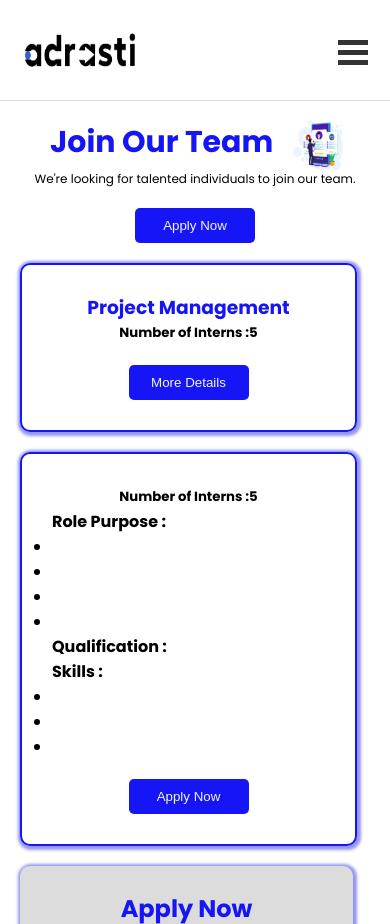
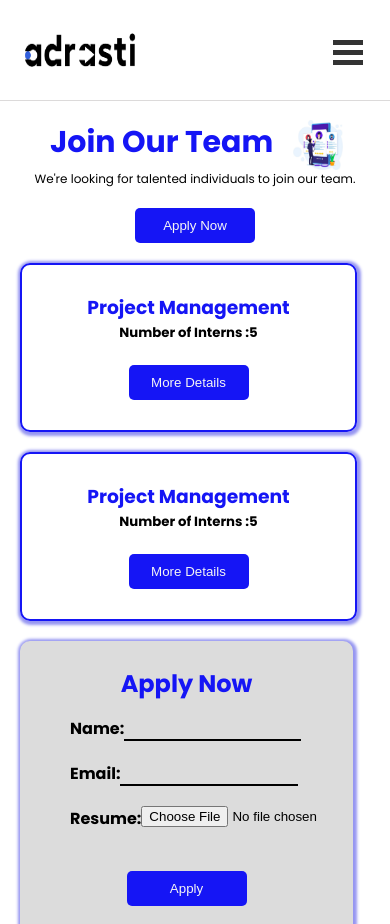
Before and after one commit to SindhubairaviNirmala/Company, a plain HTML site: page careers.html in a window 390 px wide. Shown: the top 924 px of the page. Drawn offline with Linux system fonts and the light colour scheme.

Commit message:
reupdated

```diff
--- a/careers.html
+++ b/careers.html
@@ -40,7 +40,7 @@
         </div>
         </center>
         <div id="one">
-        <section id="management"  onclick="hidden()">
+        <section id="management">
             <h3>Project Management</h3>
             <h5>Number of Interns :5</h5>
             <center><button  id="first" onclick="show()">More Details</button></center>
@@ -77,39 +77,42 @@
                 <center><button><a href="#apply">Apply Now</a></button></center>
           </div>
         </section>
-        <section id="management">
-            <h3></h3>
+        <section id="projects">
+            <h3>Project Management</h3>
             <h5>Number of Interns :5</h5>
+            <center><button  id="second" onclick="showshow()">More Details</button></center>
+            <div id="hide1">
                 <h4>Role Purpose :</h4>
                 <ul>
                     <li>
-                    <p></p>
+                        <p>Plan and execute internal projects (office reorganization, software rollout)</p>
                     </li>
                     <li>
-                    <p></p>
+                        <p>Assist with company-wide initiatives (sustainability program, employee engagement)</p>
                     </li>
                     <li>
-                    <p></p>
+                        <p>Develop project management frameworks for new teams</p>
                     </li>
                     <li>
-                    <p></p>
+                        <p>Use project management tools(Asana, Trello) to track progress, manage tasks, and collaborate withteam members.</p>
                     </li>
                 </ul>
                 <h4>Qualification :</h4>
-            <p></p>
+                <p>Pursuing a degree in Business Administration, Management, or a related field</p>
                 <h4>Skills :</h4>
                 <ul>
                     <li>
-                    <p></p>
+                        <p>Familiarity with project management methodologies (Agile, Waterfall).</p>
                     </li>
                     <li>
-                    <p></p>
+                        <p>Strong organizationand communication skills.</p>
                     </li>
                     <li>
-                    <p></p>
+                        <p>Experience with project management tools (Asana,Trello,etc.) is a plus.</p>
                     </li>
                 </ul>
                 <center><button><a href="#apply">Apply Now</a></button></center>
+          </div>
         </section>
         </div>
         <div id="applying">
--- a/script.js
+++ b/script.js
@@ -18,3 +18,11 @@ function show(){
         hide.style.display="block"
         first.style.display="none"
 }
+
+var second=document.getElementById("second")
+var hide1=document.getElementById("hide1")
+
+function showshow(){
+    hide1.style.display="block"
+    second.style.display="none"
+ }
--- a/styles.css
+++ b/styles.css
@@ -94,7 +94,7 @@ h1{
 #one{
     display: flex;
 }
-#management{
+#management,#projects{
     padding: 30px;
     border: solid 2px rgb(21, 21, 245);
     border-radius: 10px;
@@ -103,7 +103,7 @@ h1{
     line-height: 25px;
     margin: 20px 20px;
     width: 50%;
-    min-height:auto;
+    min-height:10vh;
 }
 h3,h5{
     text-align: center;
@@ -111,7 +111,7 @@ h3,h5{
 h3{
     color: rgb(21, 21, 245);
 }
-#hide{
+#hide,#hide1{
     display: none;
 }
 #applying{
@@ -166,7 +166,7 @@ footer{
         position: absolute;
         right: 30px;
         top: 40px;
-        margin-left: -25px;
+        margin-left: -30px;
     }
     #menu-icon span{
         display: block;
@@ -211,7 +211,7 @@ footer{
     #one{
         display: block;
     }
-    #management{
+    #management,#projects{
         width: 70%;
     }
     #applying{
```
Lines whose indentation alone changed are shown as unchanged.
